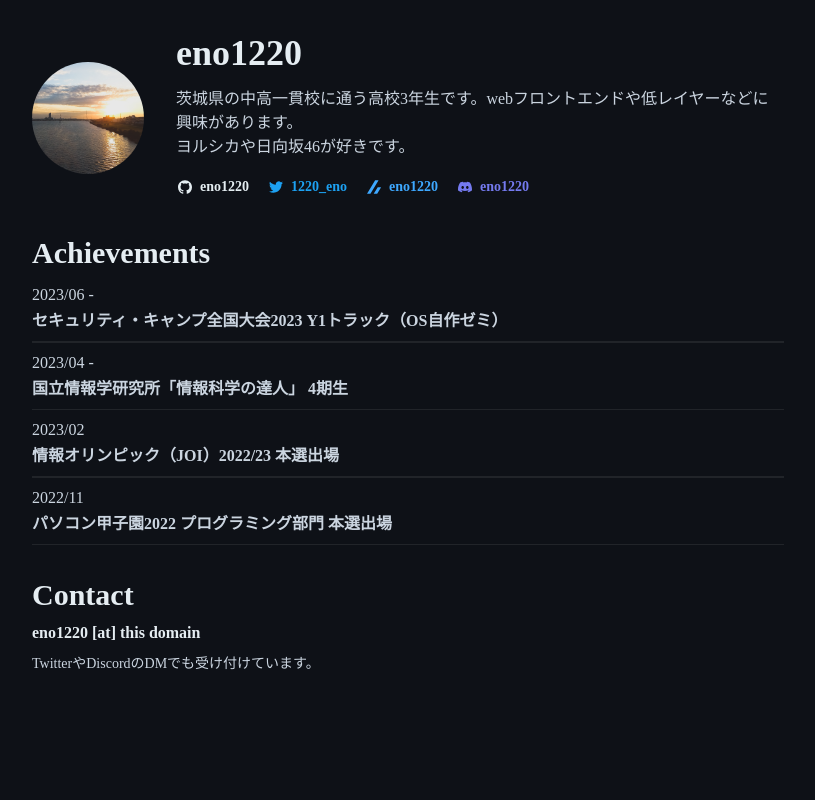
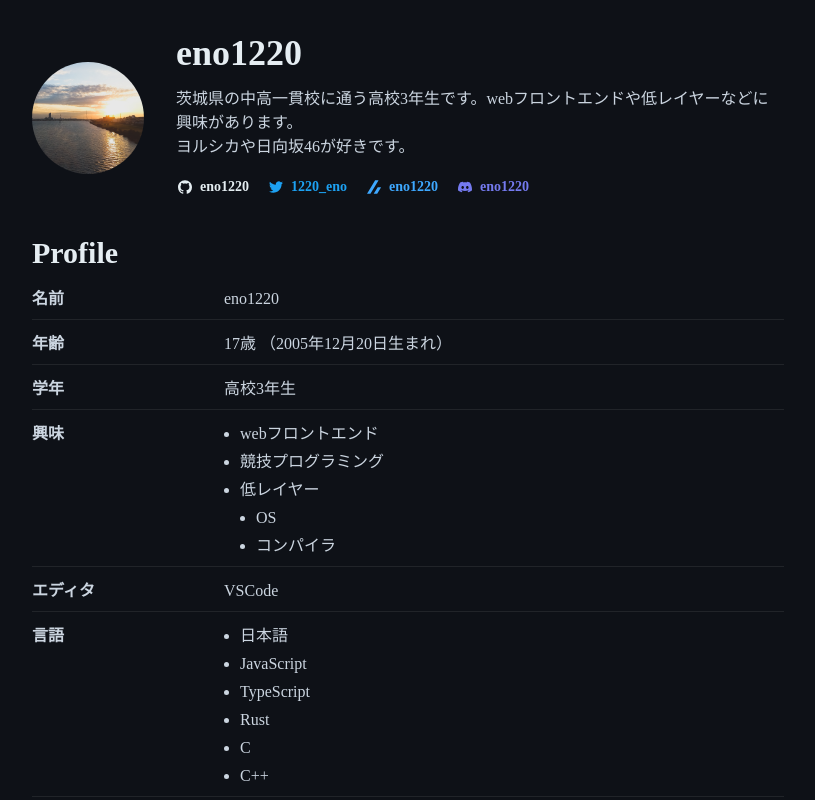
Before and after one commit to eno1220/eno1220.dev, a Next.js app: page / in a window 1280 px wide. Shown: the top 800 px of the page, without its empty margins (232-1047 px from the left). Built offline with nearby package versions, Linux system fonts and the light colour scheme; a web font is replaced by a local one.

Commit message:
feat: add profile

```diff
--- /dev/null
+++ b/src/components/Profile.tsx
@@ -0,0 +1,106 @@
+import {
+  Box,
+  Heading,
+  Text,
+  VStack,
+  Image,
+  Grid,
+  GridItem,
+  UnorderedList,
+  ListItem,
+} from '@chakra-ui/react'
+import { useEffect, useState } from 'react'
+import dayjs from 'dayjs'
+import utc from 'dayjs/plugin/utc'
+import timezone from 'dayjs/plugin/timezone'
+import 'dayjs/locale/ja'
+
+dayjs.extend(utc)
+dayjs.extend(timezone)
+dayjs.locale('ja')
+
+const ProfileCard = ({
+  title,
+  children,
+}: {
+  title: string
+  children: React.ReactNode
+}) => {
+  return (
+    <Grid
+      width='100%'
+      py={2}
+      borderBottom='1px'
+      borderBottomColor='whiteAlpha.200'
+      templateColumns='repeat(4, 1fr)'
+      gap={4}
+    >
+      <GridItem>
+        <Text fontSize='md' color='gray.300' fontWeight='bold'>
+          {title}
+        </Text>
+      </GridItem>
+      <GridItem colSpan={3}>{children}</GridItem>
+    </Grid>
+  )
+}
+
+const Profile = () => {
+  const age = dayjs().tz('Asia/Tokyo').diff(dayjs('2005-12-20'), 'year')
+  return (
+    <>
+      <VStack spacing={1} align='left' mt={2}>
+        <ProfileCard title='名前'>
+          <Text fontSize='md' color='gray.300'>
+            eno1220
+          </Text>
+        </ProfileCard>
+        <ProfileCard title='年齢'>
+          <Text fontSize='md' color='gray.300'>
+            {age}歳 （2005年12月20日生まれ）
+          </Text>
+        </ProfileCard>
+        <ProfileCard title='学年'>
+          <Text fontSize='md' color='gray.300'>
+            高校3年生
+          </Text>
+        </ProfileCard>
+        <ProfileCard title='興味'>
+          <UnorderedList fontSize='md' color='gray.300' spacing={1}>
+            <ListItem>webフロントエンド</ListItem>
+            <ListItem>競技プログラミング</ListItem>
+            <ListItem>
+              低レイヤー
+              <UnorderedList fontSize='md' color='gray.300' spacing={1} mt={1}>
+                <ListItem>OS</ListItem>
+                <ListItem>コンパイラ</ListItem>
+              </UnorderedList>
+            </ListItem>
+          </UnorderedList>
+        </ProfileCard>
+        <ProfileCard title='エディタ'>
+          <Text fontSize='md' color='gray.300'>
+            VSCode
+          </Text>
+        </ProfileCard>
+        <ProfileCard title='言語'>
+          <UnorderedList fontSize='md' color='gray.300' spacing={1}>
+            <ListItem>日本語</ListItem>
+            <ListItem>JavaScript</ListItem>
+            <ListItem>TypeScript</ListItem>
+            <ListItem>Rust</ListItem>
+            <ListItem>C</ListItem>
+            <ListItem>C++</ListItem>
+          </UnorderedList>
+        </ProfileCard>
+        <ProfileCard title='好き'>
+          <UnorderedList fontSize='md' color='gray.300' spacing={1}>
+            <ListItem>日向坂46</ListItem>
+            <ListItem>ヨルシカ</ListItem>
+          </UnorderedList>
+        </ProfileCard>
+      </VStack>
+    </>
+  )
+}
+export default Profile
--- a/src/pages/index.tsx
+++ b/src/pages/index.tsx
@@ -14,6 +14,7 @@ import { SiTwitter, SiGithub, SiZenn, SiDiscord } from 'react-icons/si'
 
 import Achievements from '@/components/Achievements'
 import LinkButton from '@/components/LinkButton'
+import Profile from '@/components/Profile'
 
 export default function Home() {
   return (
@@ -83,6 +84,10 @@ export default function Home() {
           </VStack>
         </Box>
         <Heading as='h2' size='lg' mt={8}>
+          Profile
+        </Heading>
+        <Profile />
+        <Heading as='h2' size='lg' mt={8}>
           Achievements
         </Heading>
         <Achievements />
```
